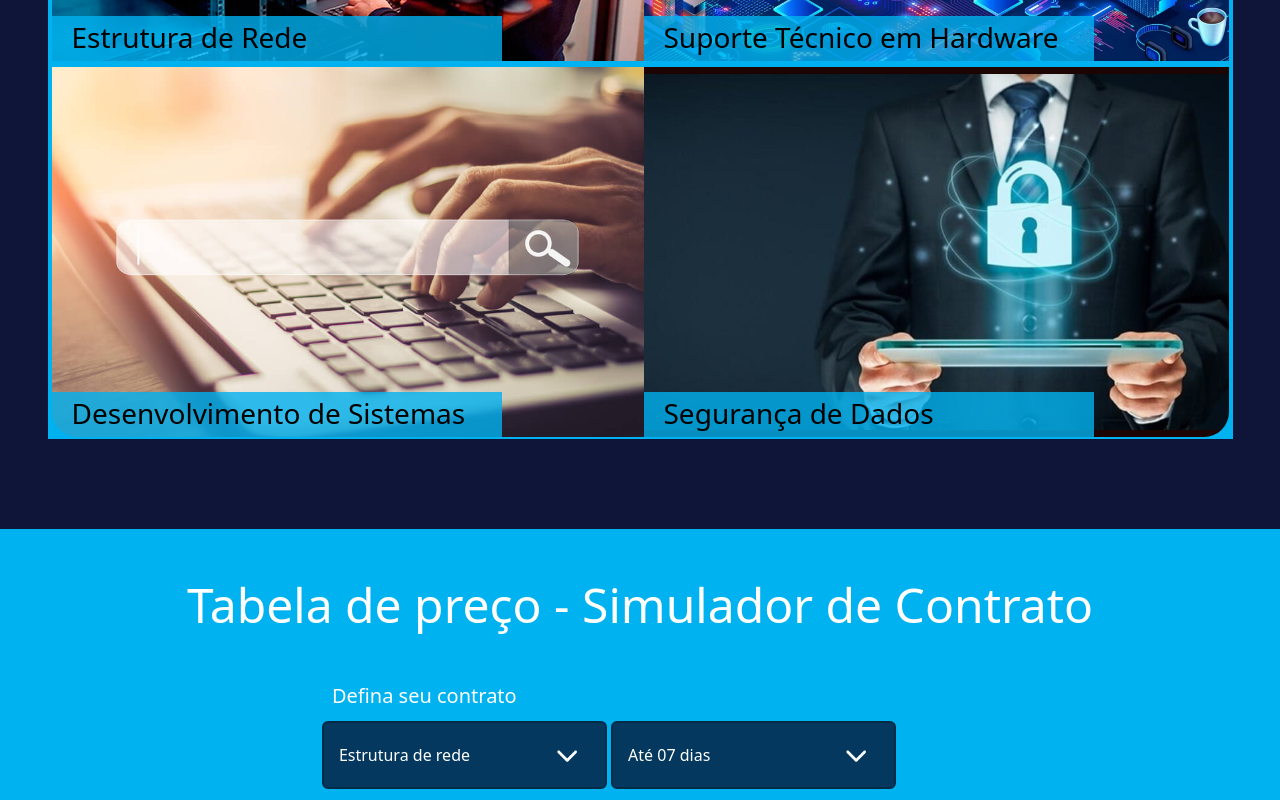
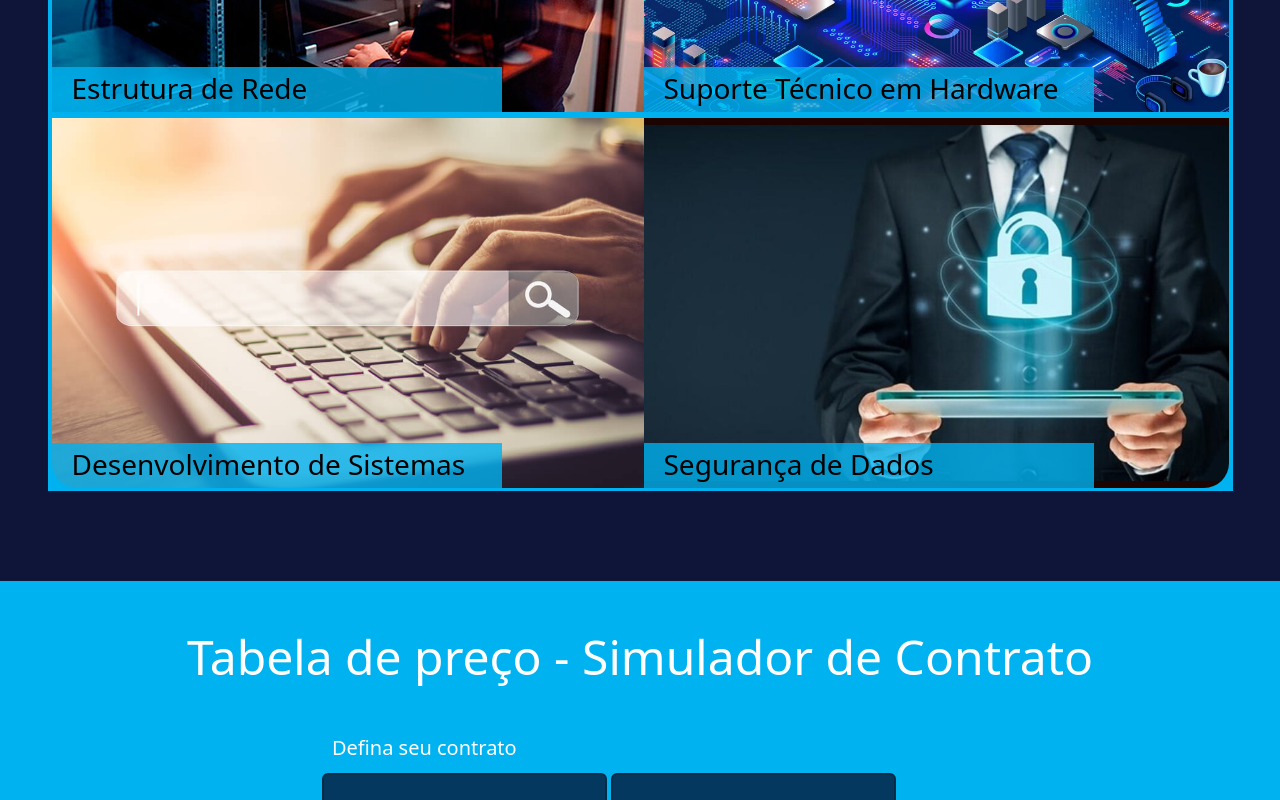
Before and after one commit to HaristonNuMacedo/Olkaha, a plain HTML site: page projetoOlkaha.html in a window 1280 px wide. Shown: the part 1958-2758 px from the top of the page. Drawn offline with nearby package versions, Linux system fonts and the light colour scheme; files whose address does not match are found by name.

Commit message:
Update Responsivo 960Px

```diff
--- a/_css/Style-osc-reponsive.css
+++ b/_css/Style-osc-reponsive.css
@@ -412,6 +412,7 @@
         height: 300px;
         width: 450px;
         border-radius: 8px;
+        padding-top: 20px;
     }
 
     .janela:nth-child(1) div.janela-texto:hover{
@@ -441,6 +442,7 @@
         height: 300px;
         width: 450px;
         border-radius: 8px;
+        padding-top: 20px;
     }
 
     .janela:nth-child(2) div.janela-texto:hover{
@@ -470,6 +472,7 @@
         height: 300px;
         width: 450px;
         border-radius: 8px;
+        padding-top: 20px;
     }
 
     .janela:nth-child(3) div.janela-texto:hover{
@@ -499,6 +502,7 @@
         height: 300px;
         width: 450px;
         border-radius: 8px;
+        padding-top: 20px;
     }
 
 }
--- a/_css/style-osc.css
+++ b/_css/style-osc.css
@@ -1158,7 +1158,8 @@ div.menu h1{
     justify-content: center;
     background: #0e1538;
     border-top: 10px solid white;
-    height: 840px;
+    height: 892px;
+    padding-top: 50px;
 }
 
 .quadro {
@@ -1225,7 +1226,8 @@ div.menu h1{
     color: #111;
 }
 
-.janela:nth-child(1) div.janela-texto div#SaibaMais{
+.janela:nth-child(1) div.janela-texto div#SaibaMais, .janela:nth-child(2) div.janela-texto div#SaibaMais,
+.janela:nth-child(3) div.janela-texto div#SaibaMais, .janela:nth-child(4) div.janela-texto div#SaibaMais{
     position: absolute;
     font-size: 16px;
     color: #fff;
@@ -1236,7 +1238,8 @@ div.menu h1{
     transition: all .5s;
 }
 
-.janela:nth-child(1) div.janela-texto div#SaibaMais:hover{
+.janela:nth-child(1) div.janela-texto div#SaibaMais:hover, .janela:nth-child(2) div.janela-texto div#SaibaMais:hover,
+.janela:nth-child(3) div.janela-texto div#SaibaMais:hover, .janela:nth-child(4) div.janela-texto div#SaibaMais:hover{
     border: 2px solid white;
 }
 
--- a/projetoOlkaha.html
+++ b/projetoOlkaha.html
@@ -223,18 +223,21 @@
                 <div class="janela-texto">
                     <h3>Desenvolvimento de Sistemas</h3>
                     <p>Nossos técnicos em redes, possuem o serviço para tratamento de servidores e checape de rede e internet</p>
-               </div>
+                    <div id="SaibaMais">Saiba Mais</div>
+                </div>
             </div>
             <div class="janela">
                 <div class="janela-texto">
                     <h3>Suporte Técnico em Hardware</h3>
                     <p>Nossos técnicos em redes, possuem o serviço para tratamento de servidores e checape de rede e internet</p>
+                    <div id="SaibaMais">Saiba Mais</div>
                 </div>
             </div>
             <div class="janela">
                 <div class="janela-texto">
                     <h3>Segurança de Dados</h3>
                     <p>Nossos técnicos em redes, possuem o serviço para tratamento de servidores e checape de rede e internet</p>
+                    <div id="SaibaMais">Saiba Mais</div>
                 </div>
             </div>
             <div id="janela"></div>
```
